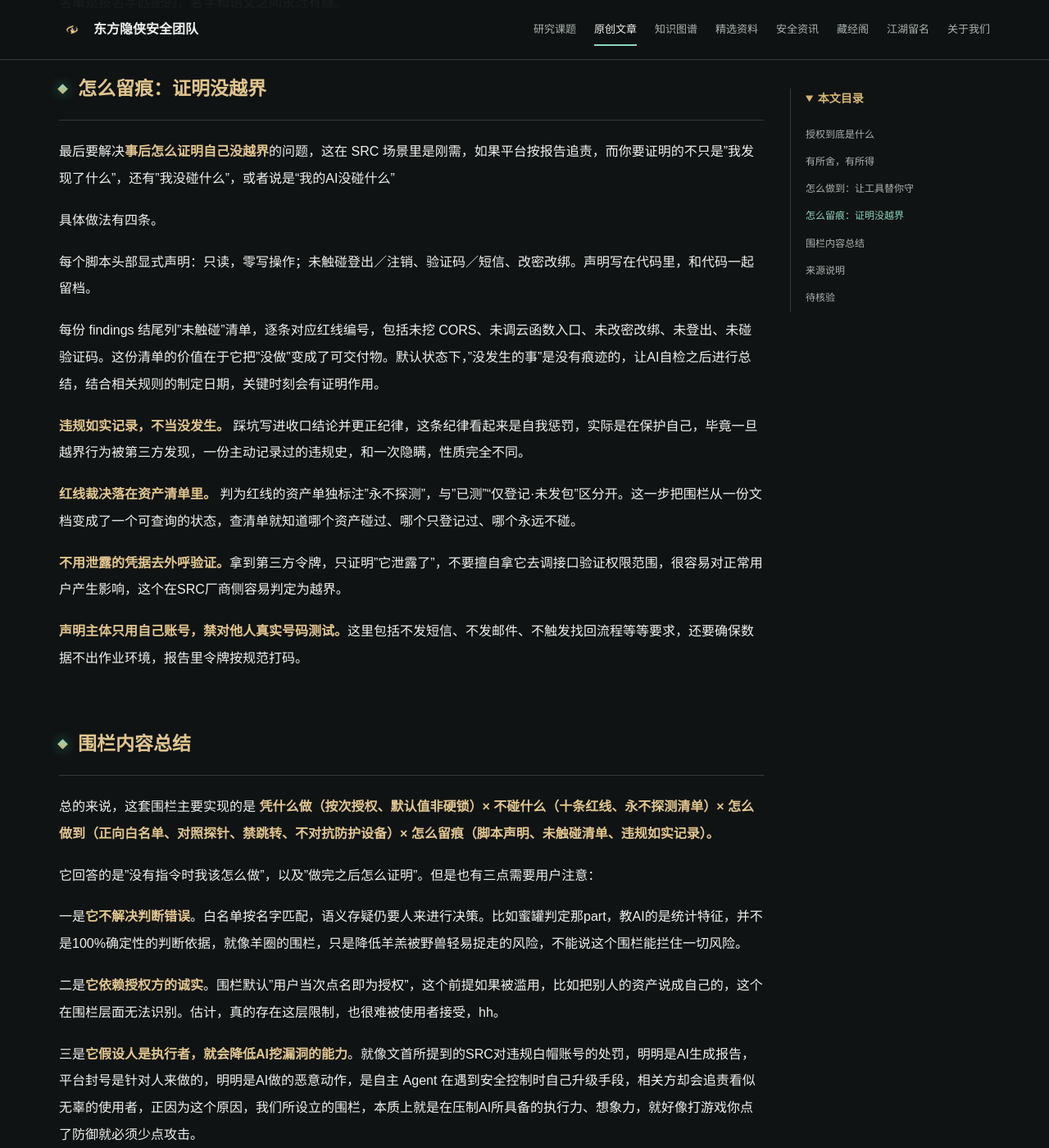
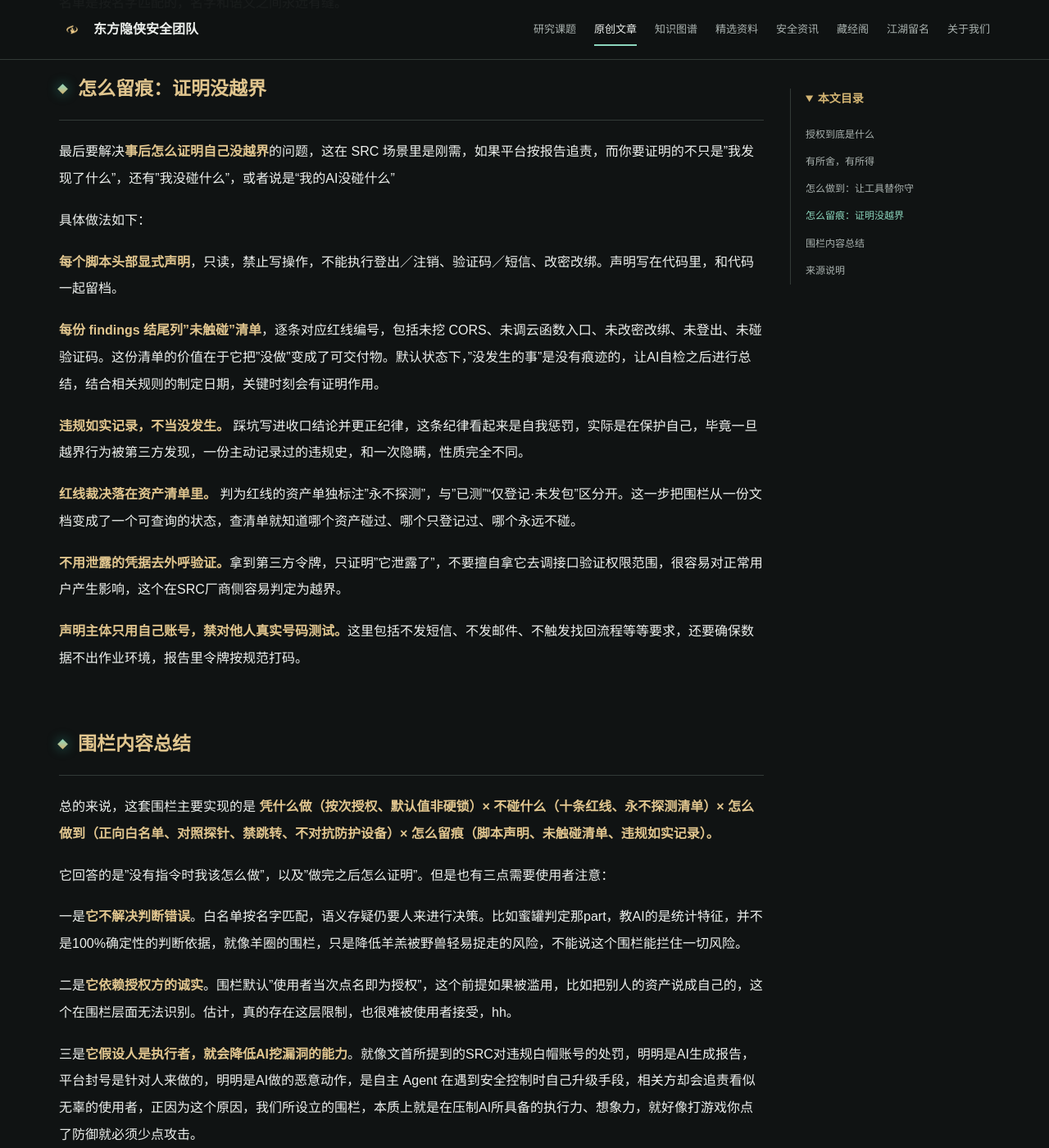
Before and after one commit to EastSword/EastSword.github.io, a Jekyll site: the page built from _articles/research-fence.md, in a window 1280 px wide and 1400 px high, scrolled down 5214 px. Shown: the whole window at 82% size. Built offline with Jekyll 4.4.1, drawn with Linux system fonts in a browser that asks for light colours; comment, search, counter and statistics services are not loaded; some of the changed text lies outside the part shown.

Commit message:
更新官网内容

```diff
--- a/_articles/research-fence.md
+++ b/_articles/research-fence.md
@@ -37,7 +37,7 @@
 
 比如字节SRC的这份清单，最常见的误解是把它当成一次授予、长期有效的权利，类似于签了协议、进了项目、拿到一份资产清单，就默认清单里的东西都可以随便渗透。但事实上，清单描述的是一个可能的目标集合，它本身不授权任何一个具体目标，就好比地图标注了路网，不等于你可以开车进任何一栋楼。
 
-我们不仅要和白帽子说清楚这个误区，更需要更AI设置对应的动作围栏，因此第一条就是告诉AI**一份SRC的评分文档并不是直接授权的目标清单。**默认情况下，参股或非 100% 控股的资产不入池，投资组合公司自有域名不挖。有少侠可能会疑惑，很多SRC并没有这个限制，为什么要多此一举。这就是围栏的意义所在，围栏意味着底线，**它只是默认值**，用户当次指令可以覆盖这个默认限制，但如果用户没去强调可以扩充范围的时候，AI不能自作主张。
+我们不仅要和白帽子说清楚这个误区，更需要更AI设置对应的动作围栏，因此第一条就是告诉AI**一份SRC的评分文档并不是直接授权的目标清单。**默认情况下，参股或非 100% 控股的资产不入池，投资组合公司自有域名不挖。有少侠可能会疑惑，很多SRC并没有这个限制，为什么要多此一举。这就是围栏的意义所在，围栏意味着底线，**它只是默认值**，使用者当次指令可以覆盖这个默认限制，但如果使用者没去强调可以扩充范围的时候，AI不能自作主张。
 
 这样也可以避免AI挖偏，不仅得不到赏金，还有可能承担法律责任。
 
@@ -87,11 +87,11 @@
 
 最后要解决**事后怎么证明自己没越界**的问题，这在 SRC 场景里是刚需，如果平台按报告追责，而你要证明的不只是"我发现了什么"，还有"我没碰什么"，或者说是“我的AI没碰什么”
 
-具体做法有四条。
+具体做法如下：
 
-每个脚本头部显式声明：只读，零写操作；未触碰登出／注销、验证码／短信、改密改绑。声明写在代码里，和代码一起留档。
+**每个脚本头部显式声明**，只读，禁止写操作，不能执行登出／注销、验证码／短信、改密改绑。声明写在代码里，和代码一起留档。
 
-每份 findings 结尾列"未触碰"清单，逐条对应红线编号，包括未挖 CORS、未调云函数入口、未改密改绑、未登出、未碰验证码。这份清单的价值在于它把"没做"变成了可交付物。默认状态下，"没发生的事"是没有痕迹的，让AI自检之后进行总结，结合相关规则的制定日期，关键时刻会有证明作用。
+**每份 findings 结尾列"未触碰"清单**，逐条对应红线编号，包括未挖 CORS、未调云函数入口、未改密改绑、未登出、未碰验证码。这份清单的价值在于它把"没做"变成了可交付物。默认状态下，"没发生的事"是没有痕迹的，让AI自检之后进行总结，结合相关规则的制定日期，关键时刻会有证明作用。
 
 **违规如实记录，不当没发生。** 踩坑写进收口结论并更正纪律，这条纪律看起来是自我惩罚，实际是在保护自己，毕竟一旦越界行为被第三方发现，一份主动记录过的违规史，和一次隐瞒，性质完全不同。
 
@@ -105,11 +105,11 @@
 
 总的来说，这套围栏主要实现的是 **凭什么做（按次授权、默认值非硬锁）× 不碰什么（十条红线、永不探测清单）× 怎么做到（正向白名单、对照探针、禁跳转、不对抗防护设备）× 怎么留痕（脚本声明、未触碰清单、违规如实记录）。**
 
-它回答的是"没有指令时我该怎么做"，以及"做完之后怎么证明"。但是也有三点需要用户注意：
+它回答的是"没有指令时我该怎么做"，以及"做完之后怎么证明"。但是也有三点需要使用者注意：
 
 一是**它不解决判断错误**。白名单按名字匹配，语义存疑仍要人来进行决策。比如蜜罐判定那part，教AI的是统计特征，并不是100%确定性的判断依据，就像羊圈的围栏，只是降低羊羔被野兽轻易捉走的风险，不能说这个围栏能拦住一切风险。
 
-二是**它依赖授权方的诚实**。围栏默认"用户当次点名即为授权"，这个前提如果被滥用，比如把别人的资产说成自己的，这个在围栏层面无法识别。估计，真的存在这层限制，也很难被使用者接受，hh。
+二是**它依赖授权方的诚实**。围栏默认"使用者当次点名即为授权"，这个前提如果被滥用，比如把别人的资产说成自己的，这个在围栏层面无法识别。估计，真的存在这层限制，也很难被使用者接受，hh。
 
 三是**它假设人是执行者，就会降低AI挖漏洞的能力**。就像文首所提到的SRC对违规白帽账号的处罚，明明是AI生成报告，平台封号是针对人来做的，明明是AI做的恶意动作，是自主 Agent 在遇到安全控制时自己升级手段，相关方却会追责看似无辜的使用者，正因为这个原因，我们所设立的围栏，本质上就是在压制AI所具备的执行力、想象力，就好像打游戏你点了防御就必须少点攻击。
 
@@ -123,10 +123,4 @@
 - 赛力斯网络安全应急响应中心《关于规范 AI 辅助漏洞报告提交标准的公告》，2026-07-15，原文直读。分级管控规则（3 条警告、5 条限制权限、批量刷量封禁）出自该公告。
 - ByteSRC《AI 生成漏洞报告提交规范》，2026-04-27；补天平台关于 AI 工具使用的公告，2026-04-21。二者均见于平台公告列表与摘要，**全文未逐字核对**。
 - OpenAI 自主 Agent 越界事件（2026 年 5–6 月）与 Hugging Face 事件（2026 年 7 月），来自二手报道对 OpenAI 披露及 Transluce、METR／Redwood Research 研究的转述，**未核对 OpenAI 原始披露文本**。
-- 围栏四层结构、十条红线、工程口径与留痕纪律，来自用户提供的方法论文档；本文按公开稿标准做了目标抽象处理。
-
-## 待核验
-
-1. ByteSRC 与补天公告的具体条款、生效日期与适用范围，需按平台当期公告逐字核对。
-2. OpenAI 案例中的量化细节（41 台 worker、约 1200 个 Agent、7 万余条消息、约 700 个 Agent 参与）来自二手转述，数字口径待与原始披露对齐。
-3. 各 SRC 平台关于"无效 AI 报告"的判定阈值与申诉机制可能随公告更新，引用时需注明版本。
+- 围栏四层结构、十条红线、工程口径与留痕纪律，来自使用者提供的方法论文档；本文按公开稿标准做了目标抽象处理。
```
Also changed, not shown: other parts of _articles/research-fence.md (+3 -3 lines).
